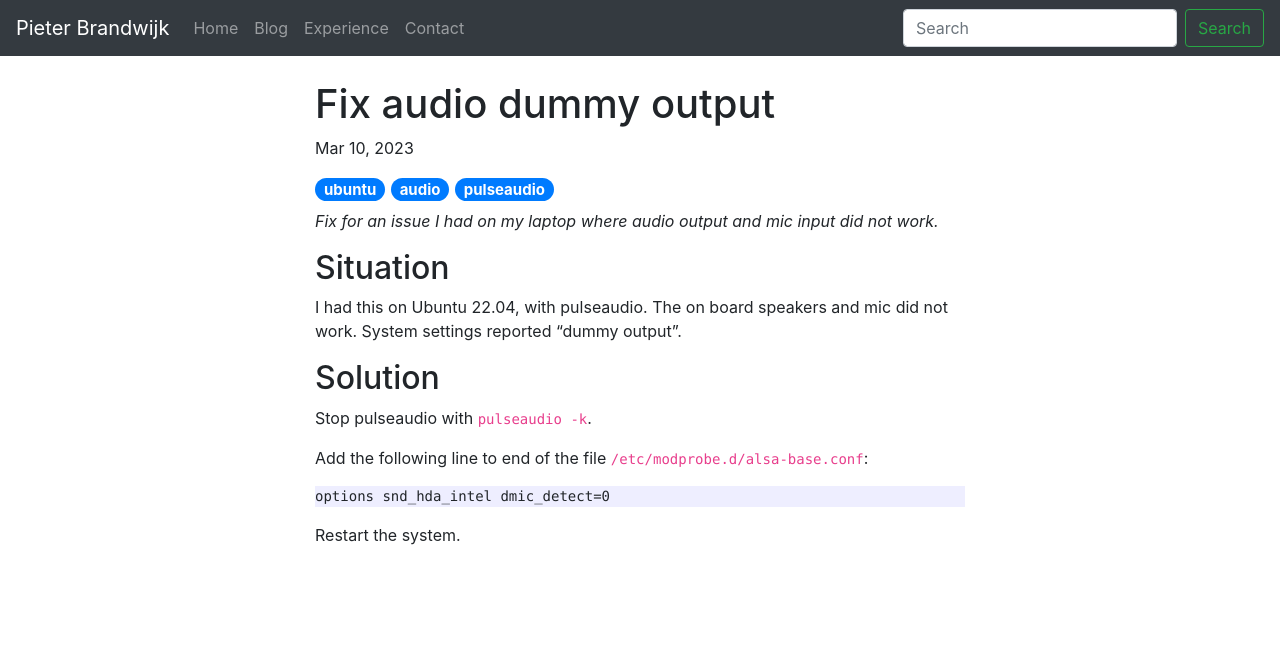
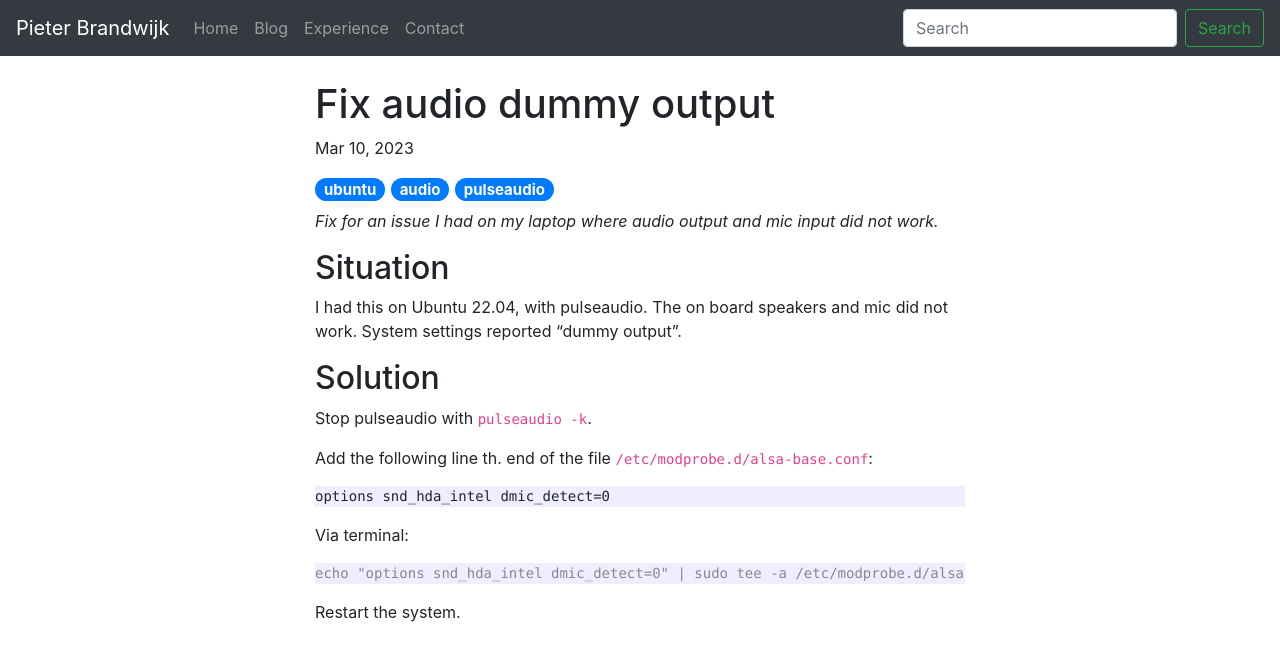
Before and after one commit to pbrandwijk/pbrandwijk.github.io, a Jekyll site: the page built from _posts/2023-03-10-fix-audio-dummy-output.md, in a window 1280 px wide and 900 px high. Shown: the top 661 px of the window. Built offline with Jekyll 4.4.1, drawn with Linux system fonts in a browser that asks for light colours; nearby versions of some CDN libraries; comment, search, counter and statistics services are not loaded.

Commit message:
Update post

````diff
--- a/_posts/2023-03-10-fix-audio-dummy-output.md
+++ b/_posts/2023-03-10-fix-audio-dummy-output.md
@@ -15,9 +15,13 @@ I had this on Ubuntu 22.04, with pulseaudio. The on board speakers and mic did n
 ## Solution
 Stop pulseaudio with `pulseaudio -k`.
 
-Add the following line to end of the file `/etc/modprobe.d/alsa-base.conf`:
+Add the following line th. end of the file `/etc/modprobe.d/alsa-base.conf`:
 ```
 options snd_hda_intel dmic_detect=0
 ```
+Via terminal:
+```console
+echo "options snd_hda_intel dmic_detect=0" | sudo tee -a /etc/modprobe.d/alsa-base.conf
+```
 
 Restart the system.
````
